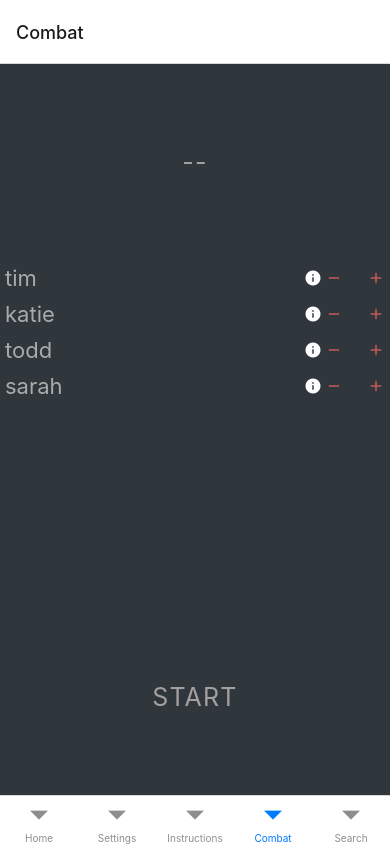
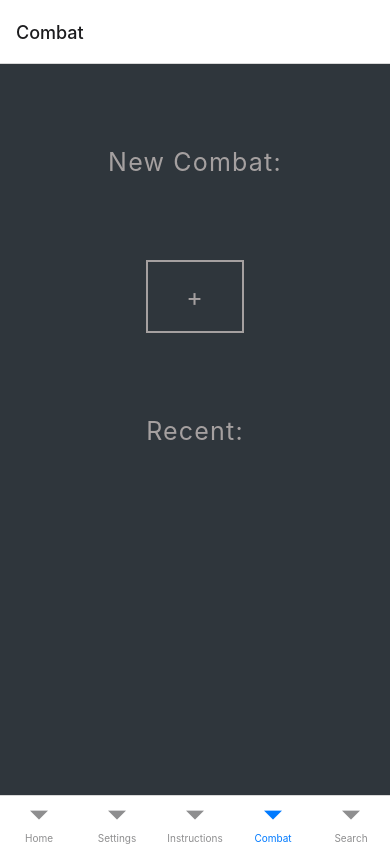
Before and after one commit to applied-sorcery/dnd-init-tracker, a React Native app: screen /Combat in a window 390 px wide. Built offline with nearby package versions, Linux system fonts and the light colour scheme.

Commit message:
set up combat screen workflow

```diff
--- a/Style.js
+++ b/Style.js
@@ -1,16 +1,24 @@
-import {StyleSheet} from 'react-native';
-import Colors from './Colors';
+import { StyleSheet } from "react-native";
+import Colors from "./Colors";
 
 const Styles = StyleSheet.create({
   button: {
-    color: '#3f1818',
-    borderColor:  '#3f1818',
-    backgroundColor: '#2f241c'
+    alignSelf: "center",
+    textAlign: "center",
+    color: "#a5a0a0",
+    fontSize: 16,
+    margin: "1%",
+    letterSpacing: 1,
+    lineHeight: 20,
+    borderRadius: 2,
+    borderColor: "#a5a0a0",
+    borderWidth: 1,
+    padding: 5,
+    width: "55%",
   },
 
-
   container: {
-    backgroundColor: '#2f363c',
+    backgroundColor: "#2f363c",
     flex: 1,
     // borderColor: 'red',
     // borderWidth: 3,
@@ -21,37 +29,50 @@ const Styles = StyleSheet.create({
   },
   searchView: {
     paddingRight: 15,
-    flexDirection: 'row',
+    flexDirection: "row",
     borderWidth: 4,
     borderColor: Colors.redAccent,
     height: 64,
     borderRadius: 35,
-    alignItems: 'center',
+    alignItems: "center",
   },
   listArea: {
     flex: 3,
     // borderWidth: 4,
     // borderColor: 'white',
   },
-  ListItemText: {color: '#c85c5c'},
+  ListItemText: { color: "#c85c5c" },
   searchTextInput: {
     flex: 1,
     marginLeft: 10,
     fontSize: 22,
     padding: 10,
-    color: 'white',
+    color: "white",
   },
   defaultText: {
-    textAlign: 'center',
-    color: '#a5a0a0',
+    textAlign: "center",
+    color: "#a5a0a0",
     fontSize: 25,
-    margin: '20%',
+    margin: "20%",
     letterSpacing: 1.2,
     lineHeight: 40,
   },
+
+  extraLargeText: {
+    alignSelf: "center",
+    textAlign: "center",
+    color: "#a5a0a0",
+    fontSize: 25,
+    margin: "0%",
+    padding: "5%",
+    letterSpacing: 1.2,
+    borderColor: "#a5a0a0",
+    borderWidth: 2,
+    width: "25%",
+  },
   buttonView: {
-    flexDirection: 'row',
-    justifyContent: 'space-around',
+    flexDirection: "row",
+    justifyContent: "space-around",
   },
 });
 
--- a/src/components/CombatView.js
+++ b/src/components/CombatView.js
@@ -6,7 +6,7 @@
  *
  */
 
-import React, {useState, useEffect} from 'react';
+import React, { useState, useEffect } from "react";
 import {
   View,
   StyleSheet,
@@ -17,36 +17,35 @@ import {
   SafeAreaView,
   ActivityIndicator,
   TouchableOpacity,
-} from 'react-native';
-import ListItem from './ListItem.js';
+} from "react-native";
+import ListItem from "./ListItem.js";
+import Styles from "../../Style";
+import { Animated } from "react-native";
 
-import Styles from '../../Style';
+const baseUrl = "http://dnd5eapi.co";
 
-const baseUrl = 'http://dnd5eapi.co';
-
-const CombatView = ({navigation, combatants}) => {
+const CombatView = ({ navigation, ...props }) => {
   //mock data:
-  const [round, setRound] = useState(0)
+  const [round, setRound] = useState(0);
   const [whoseTurn, setWhoseTurn] = useState(0);
   const [preBattle, setPreBattle] = useState(true);
   const [savedCombats, setSavedCombats] = useState([]);
-  const [testData, settestData] = useState(
-    [
-      {id: '1', name: 'tim', initScore: 2},
-      {id: '2', name: 'katie', initScore: 20},
-      {id: '3', name: 'todd', initScore: 19},
-      {id: '4', name: 'sarah', initScore: 13},
-    ]
-  );
+  const [combatants, setCombatants] = useState(props.combatants);
+  const [testData, settestData] = useState([
+    { id: "1", name: "tim", initScore: 2 },
+    { id: "2", name: "katie", initScore: 20 },
+    { id: "3", name: "todd", initScore: 19 },
+    { id: "4", name: "sarah", initScore: 13 },
+  ]);
 
-  const isNewCombat = ()=>
-    (savedCombats == 0);
+  const isNewCombat = () => savedCombats == 0;
+  const isCombatReady = () =>
+    combatants && combatants.every((combatant) => combatant.initScore);
 
-
-  const renderItem = ({item}) => (
+  const renderItem = ({ item }) => (
     <ListItem
       item={item}
-      myTurn={testData.indexOf(item) == whoseTurn &&  !preBattle? true : false}
+      myTurn={testData.indexOf(item) == whoseTurn && !preBattle ? true : false}
     />
   );
 
@@ -55,24 +54,128 @@ const CombatView = ({navigation, combatants}) => {
     setRound(1);
   };
 
-
   const onNextPress = () => {
-     if(testData.length-1 == whoseTurn){
-       setRound((round)=> round+1);
+    if (testData.length - 1 == whoseTurn) {
+      setRound((round) => round + 1);
       setWhoseTurn(0);
     } else {
-      setWhoseTurn(whoseTurn+1);}
+      setWhoseTurn(whoseTurn + 1);
+    }
   };
 
+  const onNewCombatPress = () => {};
+
+  const onNewCombatantPress = () => {};
+
+  const onLoadCombatPress = () => {};
+
+  const onLoadCombatantPress = () => {};
+
+  const onPlusIconPress = () => {};
+
+  const onResetPress = () => {
+    setRound(0);
+    setWhoseTurn(0);
+    setPreBattle(true);
+  };
+
+  const CombatMenu = () => (
+    <>
+      <TouchableOpacity onPress={onLoadCombatPress}>
+        <Text style={Styles.button}>LOAD COMBAT</Text>
+      </TouchableOpacity>
+      <TouchableOpacity onPress={onNewCombatPress}>
+        <Text style={Styles.button}>NEW COMBAT</Text>
+      </TouchableOpacity>
+      <Text style={Styles.defaultText}>Recent:</Text>
+    </>
+  );
+
+  const NewCombatView = () => (
+    <>
+      <Text style={Styles.defaultText}>New Combat:</Text>
+      <TouchableOpacity onPress={onPlusIconPress}>
+        <Text style={Styles.extraLargeText}>+</Text>
+      </TouchableOpacity>
+      {/* <TouchableOpacity onPress={onNewCombatantPress}>
+        <Text style={Styles.button}>NEW COMBATANTS</Text>
+      </TouchableOpacity> */}
+      <Text style={Styles.defaultText}>Recent:</Text>
+    </>
+  );
+
+  const DuringBattleView = () => (
+    <>
+      <Text style={Styles.defaultText}>{"Round: " + round}</Text>
+      <CombatantList />
+      <TouchableOpacity onPress={onNextPress}>
+        <Text style={Styles.button}>NEXT</Text>
+      </TouchableOpacity>
+      <TouchableOpacity onPress={onResetPress}>
+        <Text style={Styles.button}>RESET</Text>
+      </TouchableOpacity>
+    </>
+  );
+
+  const PreBattleView = () => (
+    <>
+      {!combatants ? (
+        <>{isNewCombat() ? <NewCombatView /> : <CombatMenu />}</>
+      ) : (
+        <View>
+          <Text style={Styles.defaultText}>--</Text>
+          <TouchableOpacity onPress={onStartPress}>
+            <Text style={Styles.button}>START</Text>
+          </TouchableOpacity>
+        </View>
+      )}
+    </>
+  );
+
+  const CombatantList = () => (
+    <View style={Styles.listArea}>
+      <FlatList
+        data={testData}
+        renderItem={renderItem}
+        keyExtractor={(item) => item.id}
+        ListEmptyComponent={() => <Text>{"<no mobs yet>"}</Text>}
+        keyboardShouldPersistTaps="always"
+      />
+    </View>
+  );
 
   return (
-    testData ?
     <View style={Styles.container}>
+      {preBattle && <PreBattleView />}
+      {!preBattle && <DuringBattleView />}
 
-      <Text style={Styles.defaultText}>{preBattle ? "--": "Round: " + round}</Text>
+      {/*
 
-      {/* {isNewCombat() ? <NewCombatView />: <LoadCombatView />} */}
+      ## PRE-BATTLE:
+      -the entry point to the combat screen should immediately
+      show the "new combat" UI component if there are no saved combats
+
+      {isNewCombat() ? <NewCombatView />: <CombatMenu />}
+
+
+
+      ### the requirements to be able to start a battle:
+       1) there are some combatants loaded
+       2) they all have initiative scores
+
+      -once the above reqs are met, the START BUTTON becomes available
+
+      ## BATTLE:
+      -NEXT BUTTON appears
+
+      ## BOTH:
+      -PLUS ICON BUTTON: with dropdown after pressing it, options: add individual in either pre-battle or during battle there's the option to add more combatants.
+      -You can save your combat OR yoru group in pre-battle OR battle
+      -display the list of current combatants if there is one (both pre and during battle)
+
+
       <View style={Styles.listArea}>
+
         <FlatList
           data={testData}
           renderItem={renderItem}
@@ -80,11 +183,8 @@ const CombatView = ({navigation, combatants}) => {
           ListEmptyComponent={() => <Text>{'<no mobs yet>'}</Text>}
           keyboardShouldPersistTaps="always"
         />
+      </View> */}
     </View>
-      <TouchableOpacity onPress={preBattle ? onStartPress :onNextPress}>
-      <Text style={Styles.defaultText}>{preBattle ? 'START' :'NEXT'}</Text>
-        </TouchableOpacity>
-    </View> : null
   );
 };
 
--- a/src/components/ListItem.js
+++ b/src/components/ListItem.js
@@ -1,4 +1,4 @@
-import React, {useState, useEffect} from 'react';
+import React, { useState, useEffect } from "react";
 import {
   View,
   StyleSheet,
@@ -9,17 +9,17 @@ import {
   SafeAreaView,
   ActivityIndicator,
   TouchableOpacity,
-} from 'react-native';
+} from "react-native";
 //import Icon from 'react-native-vector-icons/dist/MaterialIcons';
-import Icon from 'react-native-vector-icons/MaterialIcons';
+import Icon from "react-native-vector-icons/MaterialIcons";
 //import Icon from '@expo/vector-icons/MaterialIcons';
-import {NavigationContainer} from '@react-navigation/native';
-import {createStackNavigator} from '@react-navigation/stack';
+import { NavigationContainer } from "@react-navigation/native";
+import { createStackNavigator } from "@react-navigation/stack";
 
-const ListItem = ({item, addItem, removeItem, onInfoPress, myTurn}) => {
+const ListItem = ({ item, addItem, removeItem, onInfoPress, myTurn }) => {
   return (
     <TouchableOpacity style={styles.listItem}>
-      <View style={myTurn? styles.listItemViewMyTurn :styles.listItemView}>
+      <View style={myTurn ? styles.listItemViewMyTurn : styles.listItemView}>
         <Text style={styles.listItemText}>{item.name} </Text>
         <View style={styles.right}>
           <TouchableOpacity style={styles.infoIcon}>
@@ -34,7 +34,7 @@ const ListItem = ({item, addItem, removeItem, onInfoPress, myTurn}) => {
             <TouchableOpacity onPress={() => removeItem(item.id)}>
               <Icon name="remove" size={18} color="#c85c5c" />
             </TouchableOpacity>
-            <Text style={{fontSize: 18, color: '#fff', marginHorizontal: 12}}>
+            <Text style={{ fontSize: 18, color: "#fff", marginHorizontal: 12 }}>
               {item.quantity}
             </Text>
             <TouchableOpacity onPress={() => addItem(item.id)}>
@@ -50,28 +50,32 @@ const ListItem = ({item, addItem, removeItem, onInfoPress, myTurn}) => {
 const styles = StyleSheet.create({
   listItem: {
     padding: 5,
-    backgroundColor: '#2f363c',
+    backgroundColor: "#2f363c",
     // borderWidth: 4,
     // borderColor: 'blue',
   },
   listItemView: {
-    flexDirection: 'row',
-    justifyContent: 'space-between',
-    alignItems: 'center',
+    flexDirection: "row",
+    justifyContent: "space-between",
+    alignItems: "center",
+    padding: 4,
   },
-  listItemViewMyTurn:{
+  listItemViewMyTurn: {
+    flexDirection: "row",
+    justifyContent: "space-between",
+    alignItems: "center",
     borderWidth: 4,
-    borderColor: 'green',
+    borderColor: "green",
   },
   infoIcon: {
     margin: 3,
   },
   right: {
-    flexDirection: 'row',
-    justifyContent: 'flex-end',
+    flexDirection: "row",
+    justifyContent: "flex-end",
   },
-  listItemText: {fontSize: 22, color: '#AAA'},
-  qtyView: {flexDirection: 'row', alignItems: 'center'},
+  listItemText: { fontSize: 22, color: "#AAA" },
+  qtyView: { flexDirection: "row", alignItems: "center" },
 });
 
 export default ListItem;
--- a/src/components/MonsterStatsView.js
+++ b/src/components/MonsterStatsView.js
@@ -1,4 +1,4 @@
-import React, {useState, useEffect} from 'react';
+import React, { useState, useEffect } from "react";
 import {
   View,
   StyleSheet,
@@ -9,17 +9,16 @@ import {
   SafeAreaView,
   ActivityIndicator,
   TouchableOpacity,
-} from 'react-native';
-import {NavigationContainer} from '@react-navigation/native';
-import {createStackNavigator} from '@react-navigation/stack';
-import {kStringMaxLength} from 'buffer';
+} from "react-native";
+import { NavigationContainer } from "@react-navigation/native";
+import { createStackNavigator } from "@react-navigation/stack";
+import { kStringMaxLength } from "buffer";
+import Styles from "../../Style";
 
-const MonsterStatsView = ({route, navigation}) => {
+const MonsterStatsView = ({ route, navigation }) => {
   const [currentMonster, setCurrentMonster] = useState({});
 
   useEffect(() => {
-
-
     getDataFromApiAsync(route.params.url).then((result) => {
       let info = (({
         strength,
@@ -59,13 +58,23 @@ const MonsterStatsView = ({route, navigation}) => {
   return (
     <View>
       <Text>Stats:</Text>
-      <View style={styles.attributesView}>
-        <Text>Strength: {currentMonster.strength}</Text>
-        <Text>Dexterity: {currentMonster.dexterity}</Text>
-        <Text>Constitution: {currentMonster.constitution}</Text>
-        <Text>Intelligence: {currentMonster.intelligence}</Text>
-        <Text>Wisdom: {currentMonster.wisdom}</Text>
-        <Text>Charisma: {currentMonster.charisma}</Text>
+      <View style={Styles.container}>
+        <Text style={Styles.defaultText}>
+          Strength: {currentMonster.strength}
+        </Text>
+        <Text style={Styles.defaultText}>
+          Dexterity: {currentMonster.dexterity}
+        </Text>
+        <Text style={Styles.defaultText}>
+          Constitution: {currentMonster.constitution}
+        </Text>
+        <Text style={Styles.defaultText}>
+          Intelligence: {currentMonster.intelligence}
+        </Text>
+        <Text style={Styles.defaultText}>Wisdom: {currentMonster.wisdom}</Text>
+        <Text style={Styles.defaultText}>
+          Charisma: {currentMonster.charisma}
+        </Text>
       </View>
 
       <Text>Challenge Rating: {currentMonster.challenge_rating}</Text>
@@ -74,47 +83,3 @@ const MonsterStatsView = ({route, navigation}) => {
     </View>
   );
 };
-
-const styles = StyleSheet.create({
-  container: {
-    backgroundColor: '#2f363c',
-    flex: 1,
-  },
-  searchView: {
-    paddingRight: 15,
-    flexDirection: 'row',
-    backgroundColor: '#251c1c',
-    borderBottomWidth: 4,
-    borderBottomColor: '#3d2e2e',
-    height: 64,
-    alignItems: 'center',
-    borderRadius: 40,
-  },
-  searchTextInput: {
-    flex: 1,
-    marginLeft: 10,
-    fontSize: 22,
-    padding: 10,
-    color: 'white',
-  },
-
-  monsterListHeader: {
-    flexDirection: 'row',
-    marginTop: 40,
-  },
-
-  searchResultsList: {},
-
-  monsterList: {
-    backgroundColor: '#fff',
-  },
-
-  MonsterListView: {
-    flex: 1,
-    backgroundColor: 'pink',
-    justifyContent: 'center',
-    alignItems: 'center',
-  },
-});
-
-export default MonsterStatsView;
```
Also changed, not shown: src/components/SearchView.js (+22 -23 lines). Lines whose indentation alone changed are shown as unchanged.
